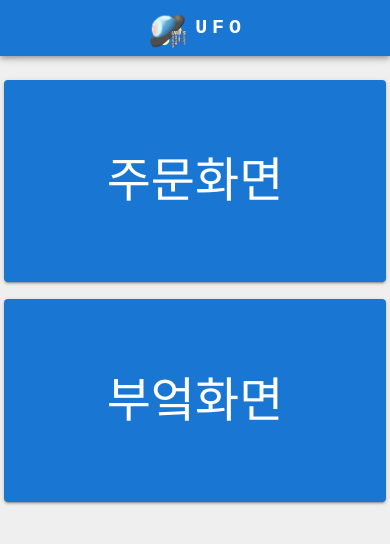
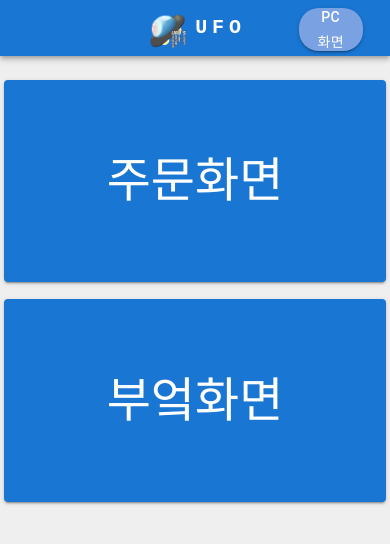
Before and after one commit to UFO-System/ufo-front, a React (Vite) app: page /Phone in a window 390 px wide. Shown: the top 544 px of the page. Built offline with nearby package versions, Linux system fonts and the light colour scheme.

Commit message:
✨ Feat: PC/모바일 간 화면 이동 버튼 구현

```diff
--- a/src/components/Desktop/commons/TopBar/TopBar.jsx
+++ b/src/components/Desktop/commons/TopBar/TopBar.jsx
@@ -168,7 +168,7 @@ function TopBar({ children }) {
                   marginLeft: "10px",
                 }}
               >
-                주문/부엌
+                모바일
               </Button>
               <Divider orientation="vertical" sx={{ display: "inline" }} />
               <Button
--- a/src/components/Mobile/Phone.jsx
+++ b/src/components/Mobile/Phone.jsx
@@ -26,6 +26,29 @@ const Phone = () => {
   return (
     <div className="button-container">
       <LogoutTopBar />
+      <div>
+        <Button
+          variant="contained"
+          sx={{
+            position: "absolute",
+            top: "1vh",
+            right: "7vw",
+            width: "10vw",
+            height: "5vh",
+            borderRadius: 5,
+            "&:hover": {
+              backgroundColor: "#4285f4",
+            },
+            "&:not(:hover)": {
+              backgroundColor: "#7AA2E3",
+              transition: "background-color 0.5s",
+            },
+          }}
+          onClick={() => navigate("/OrderManage")}
+        >
+          PC화면
+        </Button>
+      </div>
       <Box
         sx={{
           display: "flex",
```
